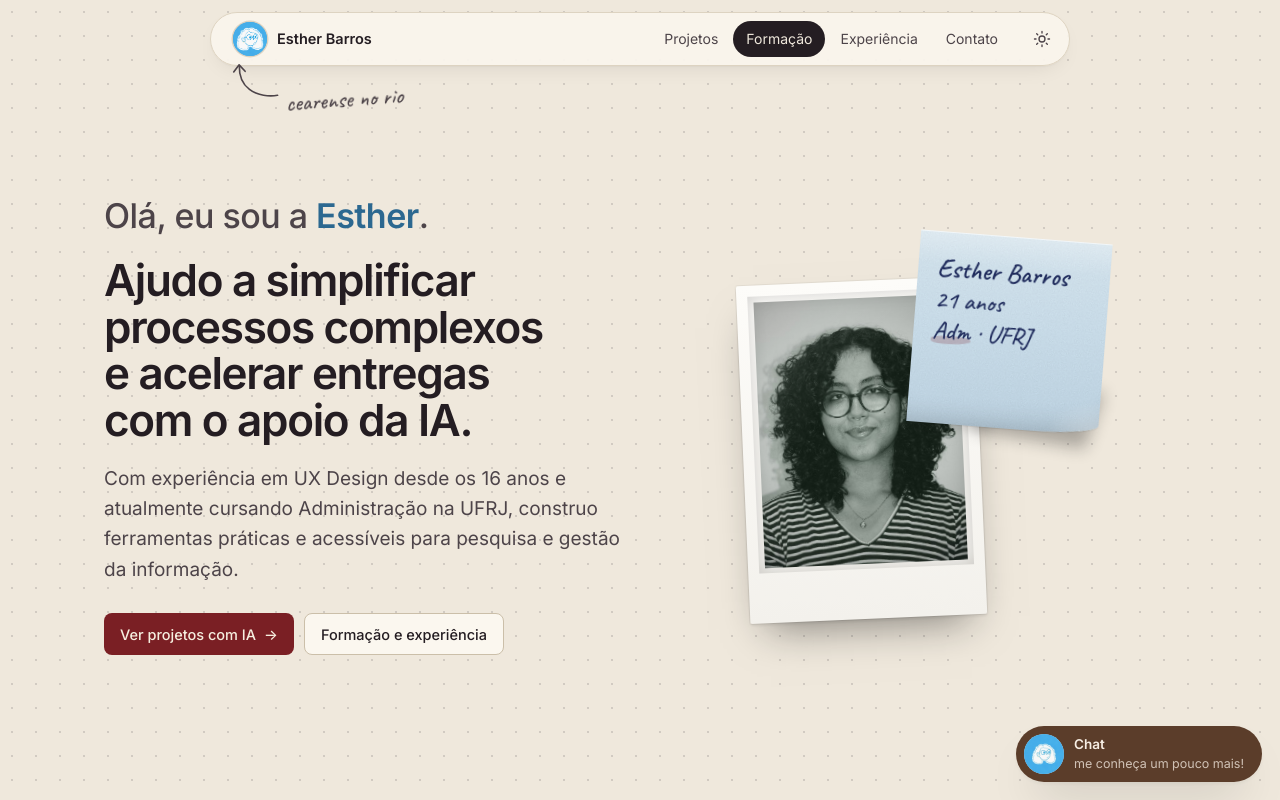
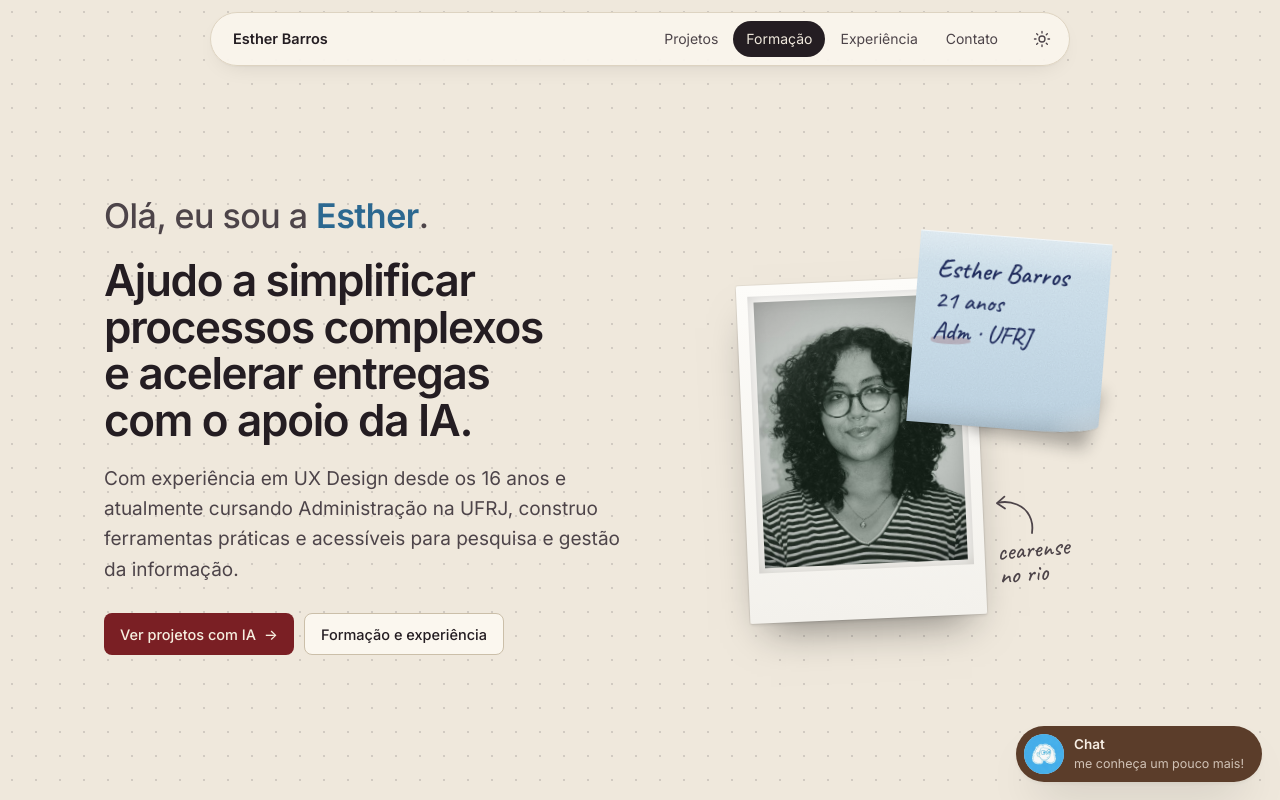
Before and after one commit to estherbarros/estherbarros.github.io, a plain HTML site: page index.html in a window 1280 px wide. Shown: the top 800 px of the page. Drawn offline with Linux system fonts and the light colour scheme.

Commit message:
Anotação aponta para a foto principal e o desenho vira ícone da aba
Co-Authored-By: Claude Opus 5.5 <noreply@anthropic.com>

```diff
--- a/index.html
+++ b/index.html
@@ -5,6 +5,8 @@
 <meta name="viewport" content="width=device-width, initial-scale=1">
 <title>Esther Barros · Portfólio</title>
 <meta name="color-scheme" content="light dark">
+<link rel="icon" type="image/png" href="img/esther-desenho.png">
+<link rel="apple-touch-icon" href="img/esther-desenho.png">
 <link rel="preconnect" href="https://fonts.googleapis.com">
 <link rel="preconnect" href="https://fonts.gstatic.com" crossorigin>
 <link href="https://fonts.googleapis.com/css2?family=Inter:wght@400;500;600;700&family=Caveat:wght@500;600&family=Instrument+Serif&family=JetBrains+Mono:wght@400;500&family=Gochi+Hand&display=swap" rel="stylesheet">
@@ -548,14 +550,10 @@ details.estimativa p{margin-top:8px;font-size:15px;line-height:1.6;color:var(--t
 .lb-x{top:16px;right:16px}.lb-a{left:16px;top:50%;margin-top:-22px}.lb-p{right:16px;top:50%;margin-top:-22px}
 @media (max-width:600px){.galeria,.galeria.retrato{grid-template-columns:1fr}.lb-a,.lb-p{top:auto;bottom:20px;margin:0}}
 
-/* foto na navegação e anotação à mão */
-.pilula{position:relative}
-.marca .av.desenho{width:34px;height:34px;background:#4aa9e6;box-shadow:0 0 0 1.5px var(--borda)}
-.marca .av.desenho img{transform:scale(1.32)}
-.nota-mao{position:absolute;left:14px;top:calc(100% - 8px);display:flex;align-items:flex-end;gap:2px;color:var(--txt-2);pointer-events:none;transition:opacity .35s,transform .35s}
-.nota-mao svg{width:58px;height:44px;flex:none}
-.nota-mao span{font-family:var(--mao);font-size:23px;line-height:1;white-space:nowrap;transform:rotate(-4deg) translateY(10px)}
-.nota-mao.some{opacity:0;transform:translateY(-6px)}
+/* anotação à mão apontando para a foto */
+.nota-foto{position:absolute;left:69%;bottom:22px;z-index:3;display:flex;flex-direction:column;align-items:flex-start;color:var(--txt-2);pointer-events:none;animation:cola .8s .9s cubic-bezier(.2,.8,.2,1) both}
+.nota-foto svg{width:64px;height:46px;margin-left:-6px}
+.nota-foto span{font-family:var(--mao);font-size:clamp(21px,2.2vw,25px);line-height:.95;transform:rotate(-5deg);margin-top:2px}
 /* avatar da Esther */
 .av.eu{padding:0;overflow:hidden;background:#838540}
 .av.eu img{width:100%;height:100%;object-fit:cover;display:block}
@@ -799,11 +797,7 @@ a.pasta-capa:hover .abrir-capa,a.pasta-capa:focus-visible .abrir-capa{opacity:1;
 
 <header class="topo">
   <div class="pilula">
-    <a class="marca" href="#inicio"><span class="av eu desenho"><img src="img/esther-desenho.png" alt=""></span><span>Esther Barros</span></a>
-    <div class="nota-mao" aria-hidden="true">
-      <svg viewBox="0 0 64 48" fill="none" stroke="currentColor" stroke-width="1.8" stroke-linecap="round" stroke-linejoin="round"><path d="M58 42c-9 1.5-22 .5-31-6.5C19 29.5 15.5 21 15.8 9.5"/><path d="M9.6 16.2 15.6 8.4l6.6 7.1"/></svg>
-      <span>cearense no rio</span>
-    </div>
+    <a class="marca" href="#inicio"><span>Esther Barros</span></a>
     <nav aria-label="Seções">
       <a href="#projetos">Projetos</a>
       <a href="#formacao">Formação</a>
@@ -832,6 +826,10 @@ a.pasta-capa:hover .abrir-capa,a.pasta-capa:focus-visible .abrir-capa{opacity:1;
     </div>
     <div class="mesa">
       <figure class="foto"><img class="img" src="img/foto-esther.jpg" alt="Foto de Esther Barros"></figure>
+      <div class="nota-foto" aria-hidden="true">
+        <svg viewBox="0 0 64 46" fill="none" stroke="currentColor" stroke-width="1.8" stroke-linecap="round" stroke-linejoin="round"><path d="M40 43C42 30 36 19 25 14.5 18 11.6 11 11.5 5.5 13"/><path d="M12.4 6.6 5 13.2l8 5.4"/></svg>
+        <span>cearense<br>no rio</span>
+      </div>
       <div class="postit" aria-hidden="true">
         <span class="s1"></span><span class="s2"></span>
         <div class="papel">
@@ -2358,9 +2356,6 @@ $('#chatForm').addEventListener('submit', e => {
 /* ---------------- aparecer e menu ---------------- */
 const io = new IntersectionObserver(es => es.forEach(e => { if(e.isIntersecting){ e.target.classList.add('in'); io.unobserve(e.target); } }), {threshold:.12});
 document.querySelectorAll('.rv,.circulado,.marcado').forEach(el => io.observe(el));
-(() => { const n = document.querySelector('.nota-mao'); if(!n) return;
-  const f = () => n.classList.toggle('some', window.scrollY > 60);
-  window.addEventListener('scroll', f, {passive:true}); f(); })();
 const links = [...document.querySelectorAll('.pilula nav a')];
 addEventListener('scroll', () => {
   let id = null;
```
